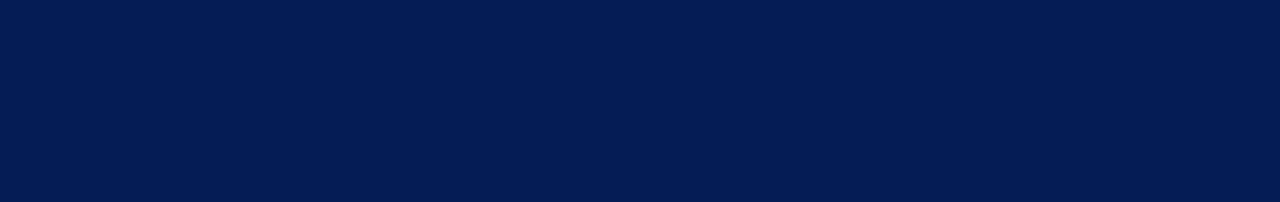
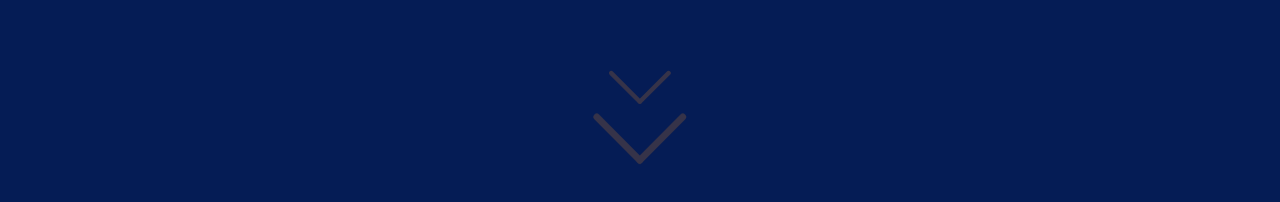
Before and after one commit to KyanTG/creative-portfolio, a SvelteKit app: page /projects in a window 1280 px wide. Shown: the part 434-636 px from the top of the page. Built offline with nearby package versions, Linux system fonts and the light colour scheme.

Commit message:
feature: animated scroll img

```diff
--- /dev/null
+++ b/src/lib/components/scroll.svelte
@@ -0,0 +1,61 @@
+<script>
+    import scrollDown from "$lib/assets/scroll-down.svg";
+</script>
+
+<section class="scroll-down">
+    <a href="#">
+        <img id="small-scroll" src={scrollDown} alt="scroll down">
+        <img id="medium-scroll" src={scrollDown} alt="scroll down">
+        <img id="big-scroll" src={scrollDown} alt="scroll down">
+    </a>
+</section>
+
+<style>
+
+    .scroll-down {
+        display: flex;
+        align-items: center;
+        justify-content: center;
+        margin-top: 10rem;
+    }
+
+    a {
+        position: relative;
+        display: flex;
+        flex-direction: column;
+        align-items: center;
+        width: 6rem;
+        height: 10rem;
+    }
+
+    img {
+        animation: moving 1.6s ease-in-out infinite;
+        position: absolute;
+        opacity: 0;
+    }
+
+    #small-scroll {
+        animation-delay: 0.1s;
+        width: 4rem;
+        top: 0;
+    }
+
+    #medium-scroll {
+        animation-delay: 0.2s;
+        width: 5rem;
+        top: 1rem;
+    }
+
+    #big-scroll {
+        animation-delay: 0.3s;
+        width: 6rem;
+        top: 2rem;
+    }
+
+    @keyframes moving {
+        0% { opacity: 0; transform: translateY(-0.4rem); }
+        20% { opacity: 1; transform: translateY(0); }
+        80% { opacity: 1; transform: translateY(0); }
+        100% { opacity: 0; transform: translateY(0.4rem); }
+    }
+</style>
--- a/src/routes/projects/+page.svelte
+++ b/src/routes/projects/+page.svelte
@@ -1,10 +1,13 @@
 <script>
     import ProjectsTyper from "$lib/components/projects-typer.svelte";
     import Projects from "$lib/components/projects.svelte";
+    import Scroll from "$lib/components/scroll.svelte";
 </script>
 
 <main>
     <ProjectsTyper />
+
+    <Scroll />
 
     <Projects />
 </main>
```
